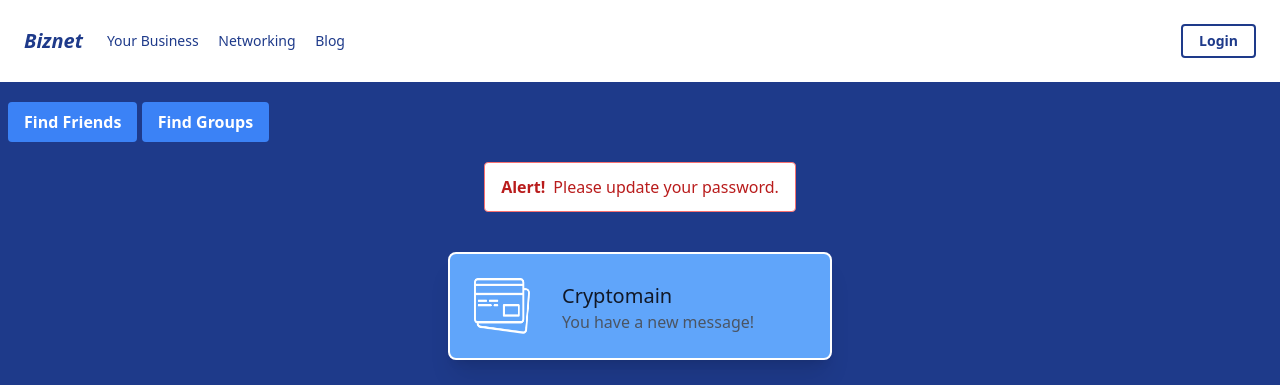
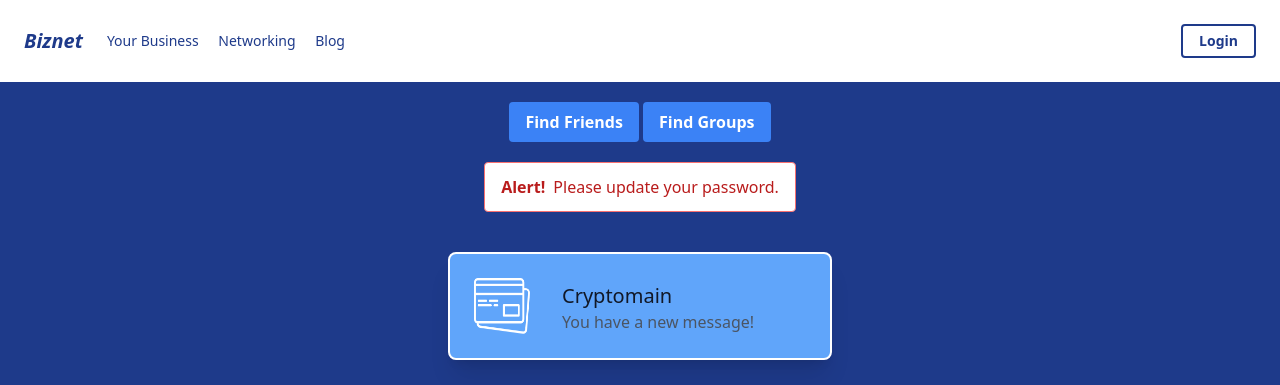
Before and after one commit to andrepichardo/html-tailwind-layout-sample, a website: page src/index.html in a window 1280 px wide. Shown: the top 385 px of the page. Drawn offline with Linux system fonts and the light colour scheme.

Commit message:
style: update

```diff
--- a/src/index.html
+++ b/src/index.html
@@ -47,7 +47,7 @@
 
     <!-- BUTTON COMPONENT -->
     <div class="container flex flex-col items-center mt-5 mx-auto px-2">
-      <div class="self-start">
+      <div class="self-center">
         <button
           class="bg-blue-500 hover:bg-blue-400 text-white font-bold py-2 px-4 rounded"
         >
```
Also changed, not shown: dist/style.css.
